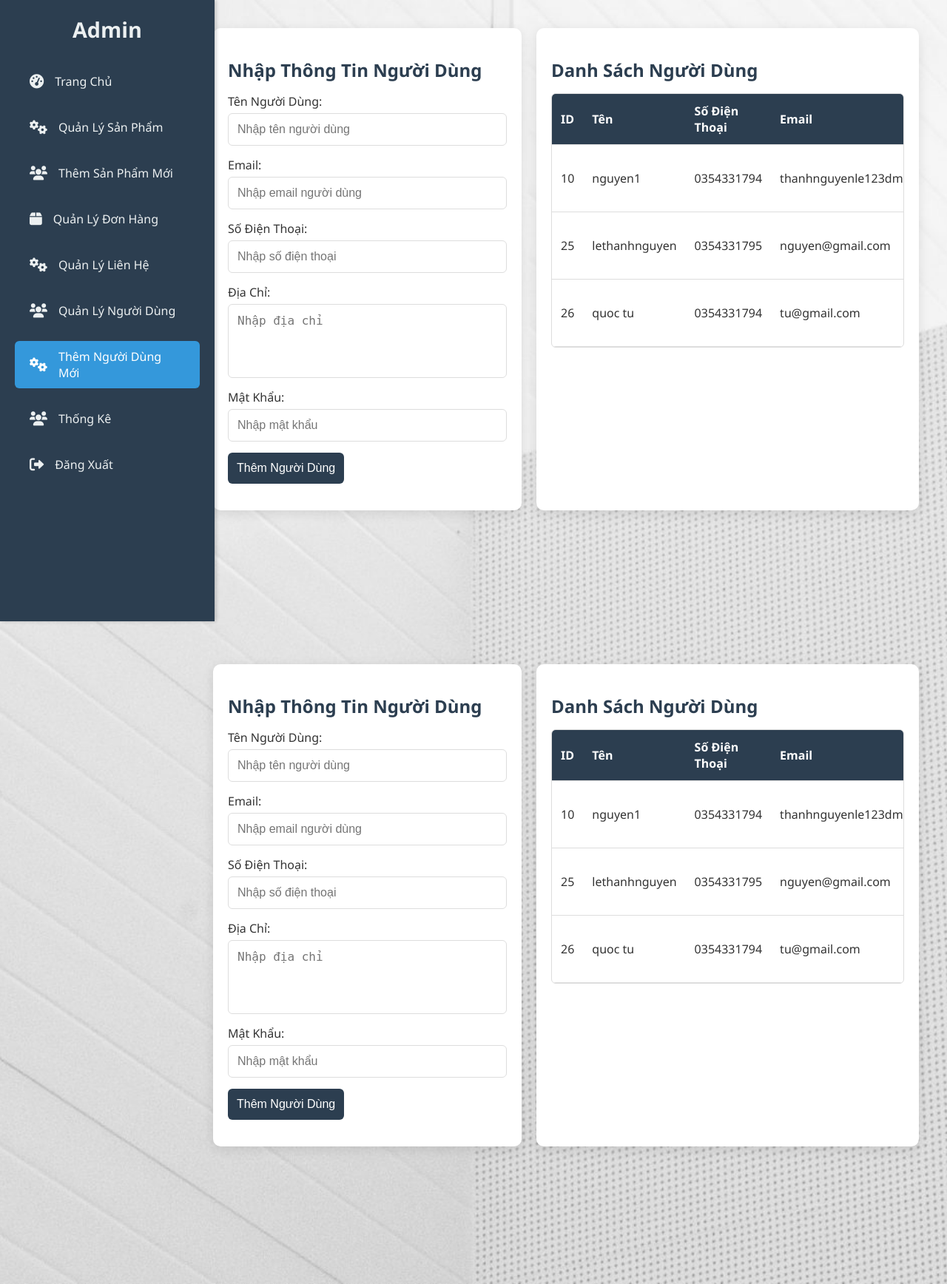
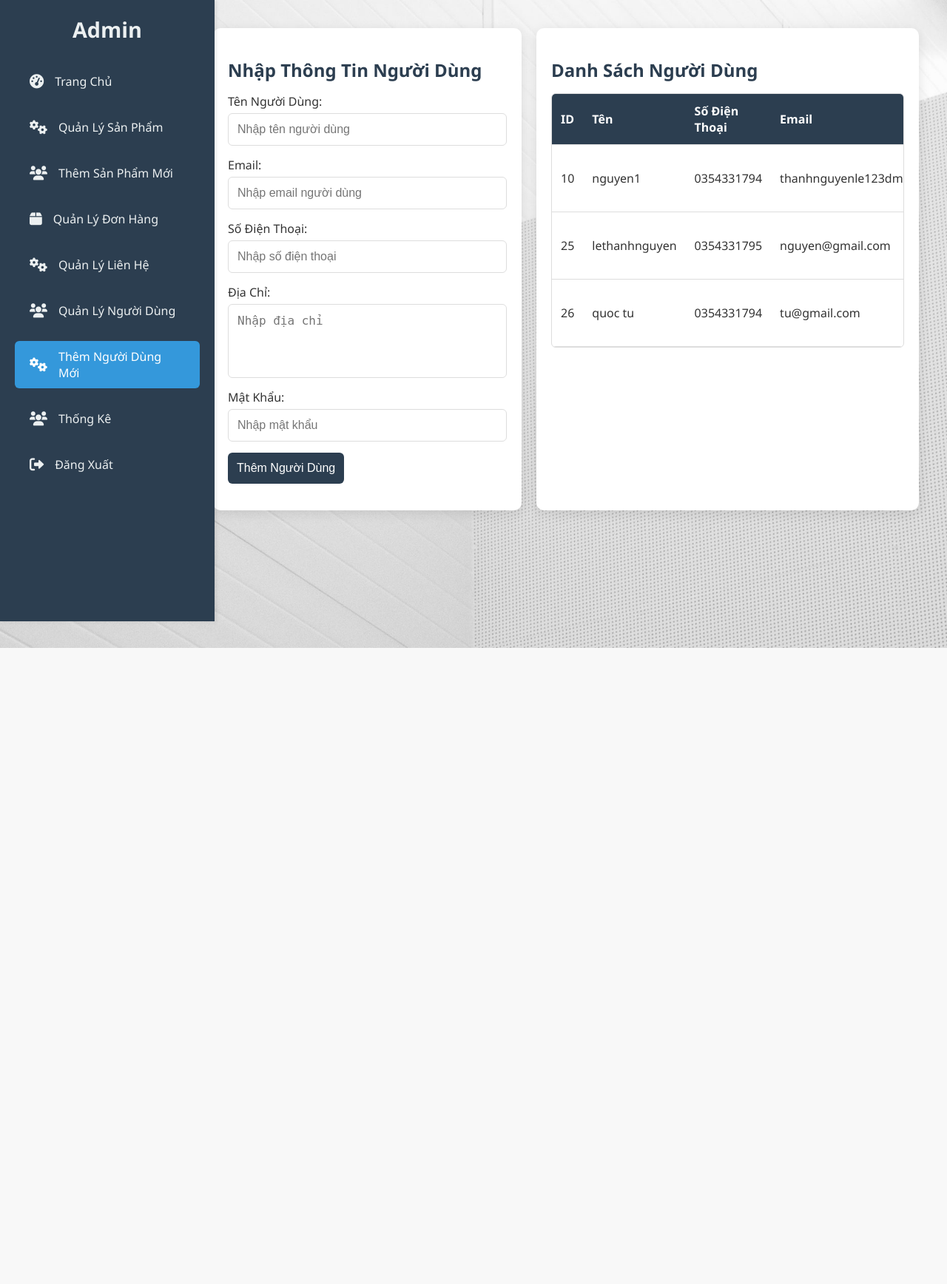
Before and after one commit to nguyendepgial/DACN_NHOM4, a PHP site: page /DACN_NHOM4/add_user.php in a window 1280 px wide. Shown: the whole page at 74% size. After the commit the page ends 876 px from the top, so only its background shows below. Run offline with PHP 8.4, Linux system fonts and the light colour scheme; data comes from the database, SQL or seed files in the repository.

Commit message:
SUA LOI TRUNG LAP

```diff
--- a/backend/add_user.php
+++ b/backend/add_user.php
@@ -100,101 +100,3 @@ $result_users = $conn->query($sql_users);
     </div>
 </body>
 </html>
-<?php
-include '../backend/db_connect.php';
-include '../backend/sidebar.php';
-
-$message = "";
-if ($_SERVER['REQUEST_METHOD'] == 'POST' && isset($_POST['name'], $_POST['email'], $_POST['phone'], $_POST['address'], $_POST['password'], $_POST['role'])) {
-    $name = $_POST['name'];
-    $email = $_POST['email'];
-    $phone = $_POST['phone'];
-    $address = $_POST['address'];
-    $password = password_hash($_POST['password'], PASSWORD_BCRYPT); // Mã hóa mật khẩu
-    $role = $_POST['role'];
-
-    $sql = "INSERT INTO khachhang (ten_khach_hang, email, so_dien_thoai, password, role, ngay_tao, address) VALUES (?, ?, ?, ?, ?, NOW(), ?)";
-    $stmt = $conn->prepare($sql);
-    $stmt->bind_param('ssssss', $name, $email, $phone, $password, $role, $address);
-
-    if ($stmt->execute()) {
-        echo "<script>alert('Thêm người dùng thành công!'); window.location.href='add_user.php';</script>";
-        exit();
-    } else {
-        $message = "Có lỗi xảy ra khi thêm người dùng!";
-    }
-}
-
-$sql_users = "SELECT * FROM khachhang WHERE role = 'user'";
-$result_users = $conn->query($sql_users);
-?>
-<!DOCTYPE html>
-<html lang="vi">
-<head>
-    <meta charset="UTF-8">
-    <meta name="viewport" content="width=device-width, initial-scale=1.0">
-    <title>Thêm Người Dùng</title>
-    <link rel="stylesheet" href="../frontend/css/add_user.css">
-</head>
-<body>
-    <div class="main-content">
-        <div class="content-container">
-            <div class="add-form">
-                <h2>Nhập Thông Tin Người Dùng</h2>
-                <?php if (!empty($message)): ?>
-                    <div class="message"><?php echo $message; ?></div>
-                <?php endif; ?>
-                <form method="POST">
-                    <label for="name">Tên Người Dùng:</label>
-                    <input type="text" id="name" name="name" required placeholder="Nhập tên người dùng">
-
-                    <label for="email">Email:</label>
-                    <input type="email" id="email" name="email" required placeholder="Nhập email người dùng">
-
-                    <label for="phone">Số Điện Thoại:</label>
-                    <input type="text" id="phone" name="phone" required placeholder="Nhập số điện thoại">
-
-                    <label for="address">Địa Chỉ:</label>
-                    <textarea id="address" name="address" required placeholder="Nhập địa chỉ"></textarea>
-
-                    <label for="password">Mật Khẩu:</label>
-                    <input type="password" id="password" name="password" required placeholder="Nhập mật khẩu">
-
-                    <input type="hidden" name="role" value="user">
-                    <button type="submit">Thêm Người Dùng</button>
-                </form>
-            </div>
-
-            <div class="user-list">
-                <h2>Danh Sách Người Dùng</h2>
-                <div class="table-container">
-                    <table>
-                        <thead>
-                            <tr>
-                                <th>ID</th>
-                                <th>Tên</th>
-                                <th>Số Điện Thoại</th>
-                                <th>Email</th>
-                                <th>Địa Chỉ</th>
-                                <th>Ngày Tạo</th>
-                            </tr>
-                        </thead>
-                        <tbody>
-                            <?php while ($row = $result_users->fetch_assoc()): ?>
-                            <tr>
-                                <td><?php echo $row['ma_khach_hang']; ?></td>
-                                <td><?php echo htmlspecialchars($row['ten_khach_hang']); ?></td>
-                                <td><?php echo htmlspecialchars($row['so_dien_thoai']); ?></td>
-                                <td><?php echo htmlspecialchars($row['email']); ?></td>
-                                <td><?php echo htmlspecialchars($row['address']); ?></td>
-                                <td><?php echo $row['ngay_tao']; ?></td>
-                            </tr>
-                            <?php endwhile; ?>
-                        </tbody>
-                    </table>
-                </div>
-            </div>
-        </div>
-    </div>
-</body>
-</html>
```
